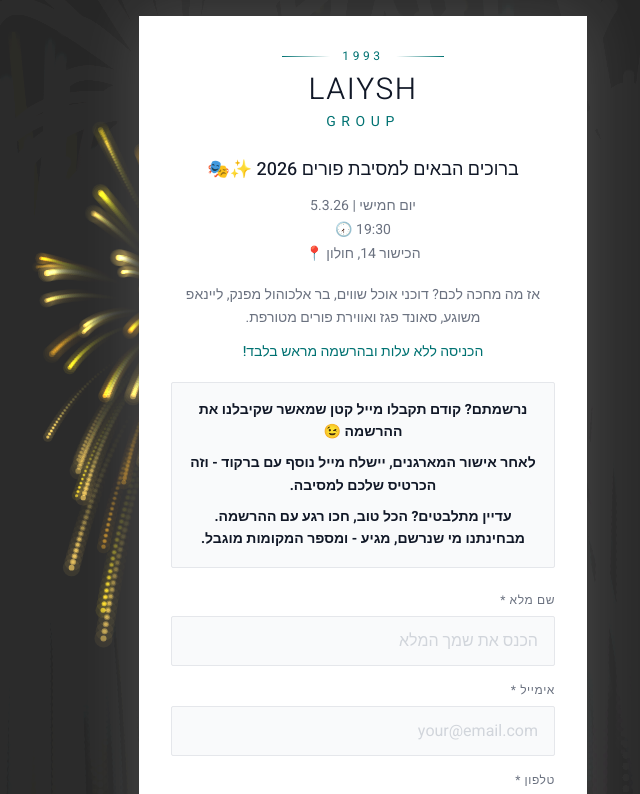
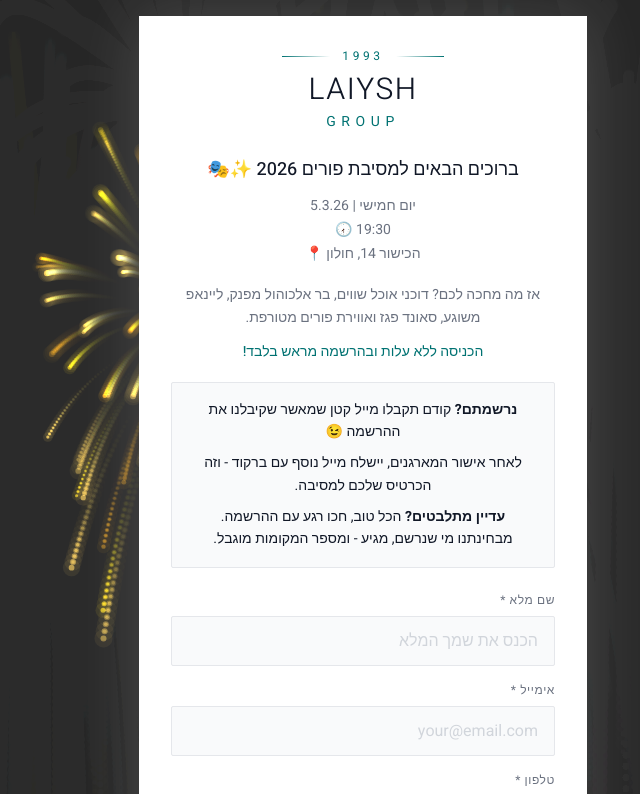
Before and after one commit to yakirco13-cloud/Purim-Party, a Next.js app: page / in a window 1280 px wide. Shown: the top 794 px of the page, without its empty margins (277-917 px from the left). Built offline with nearby package versions, Linux system fonts and the light colour scheme.

Commit message:
apply changes

```diff
--- a/src/app/page.tsx
+++ b/src/app/page.tsx
@@ -314,10 +314,10 @@ export default function Home() {
         </div>
 
         {/* Registration Info */}
-        <div className="mb-6 bg-gray-50 border border-gray-200 rounded-sm p-4 text-sm text-gray-900 leading-relaxed space-y-2 text-center font-bold">
-          <p>נרשמתם? קודם תקבלו מייל קטן שמאשר שקיבלנו את ההרשמה 😉</p>
+        <div className="mb-6 bg-gray-50 border border-gray-200 rounded-sm p-4 text-sm text-gray-900 leading-relaxed space-y-2 text-center">
+          <p><span className="font-bold">נרשמתם?</span> קודם תקבלו מייל קטן שמאשר שקיבלנו את ההרשמה 😉</p>
           <p>לאחר אישור המארגנים, יישלח מייל נוסף עם ברקוד - וזה הכרטיס שלכם למסיבה.</p>
-          <p>עדיין מתלבטים? הכל טוב, חכו רגע עם ההרשמה.<br />מבחינתנו מי שנרשם, מגיע - ומספר המקומות מוגבל.</p>
+          <p><span className="font-bold">עדיין מתלבטים?</span> הכל טוב, חכו רגע עם ההרשמה.<br />מבחינתנו מי שנרשם, מגיע - ומספר המקומות מוגבל.</p>
         </div>
 
         {/* Form */}
```
